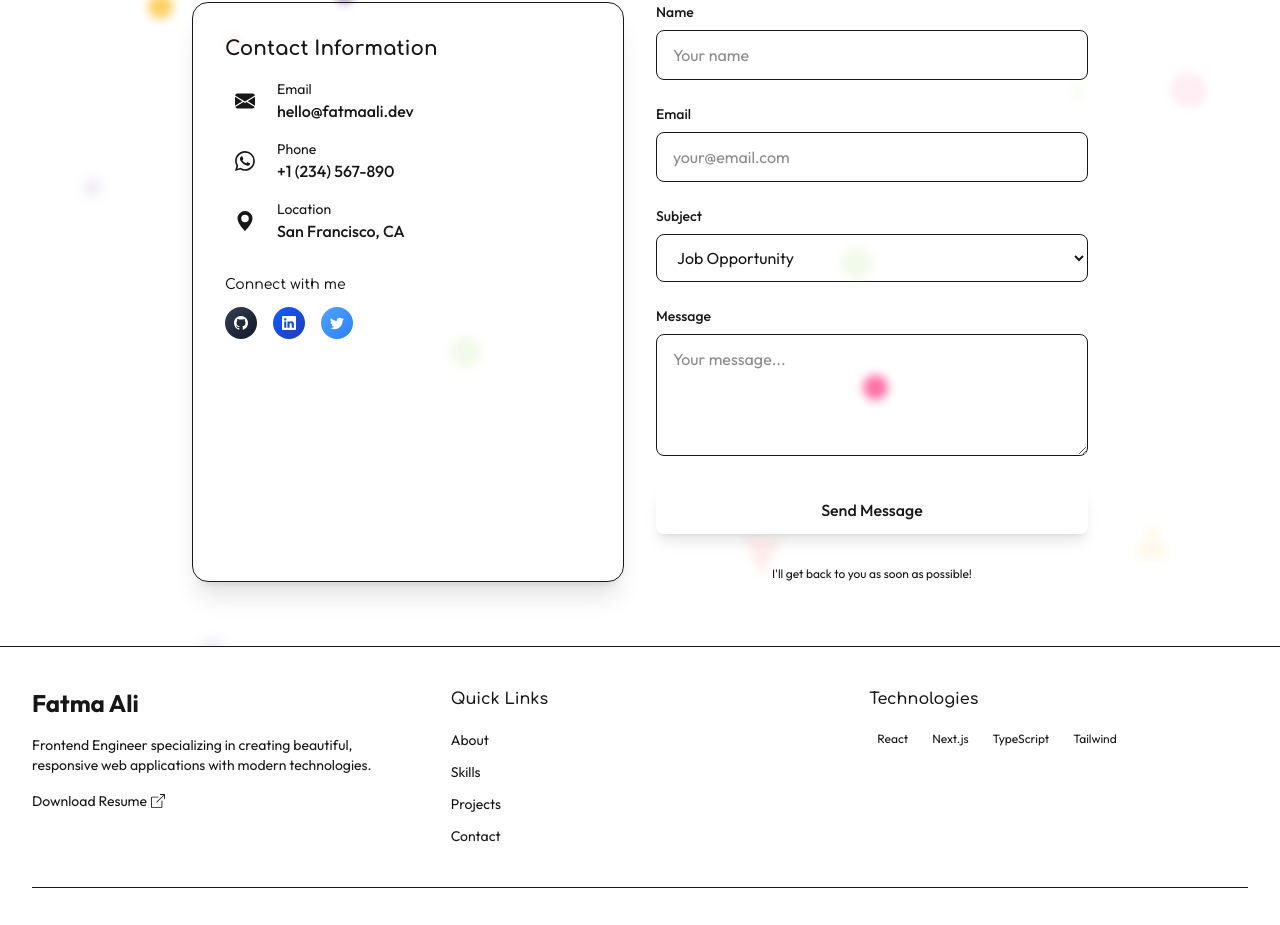
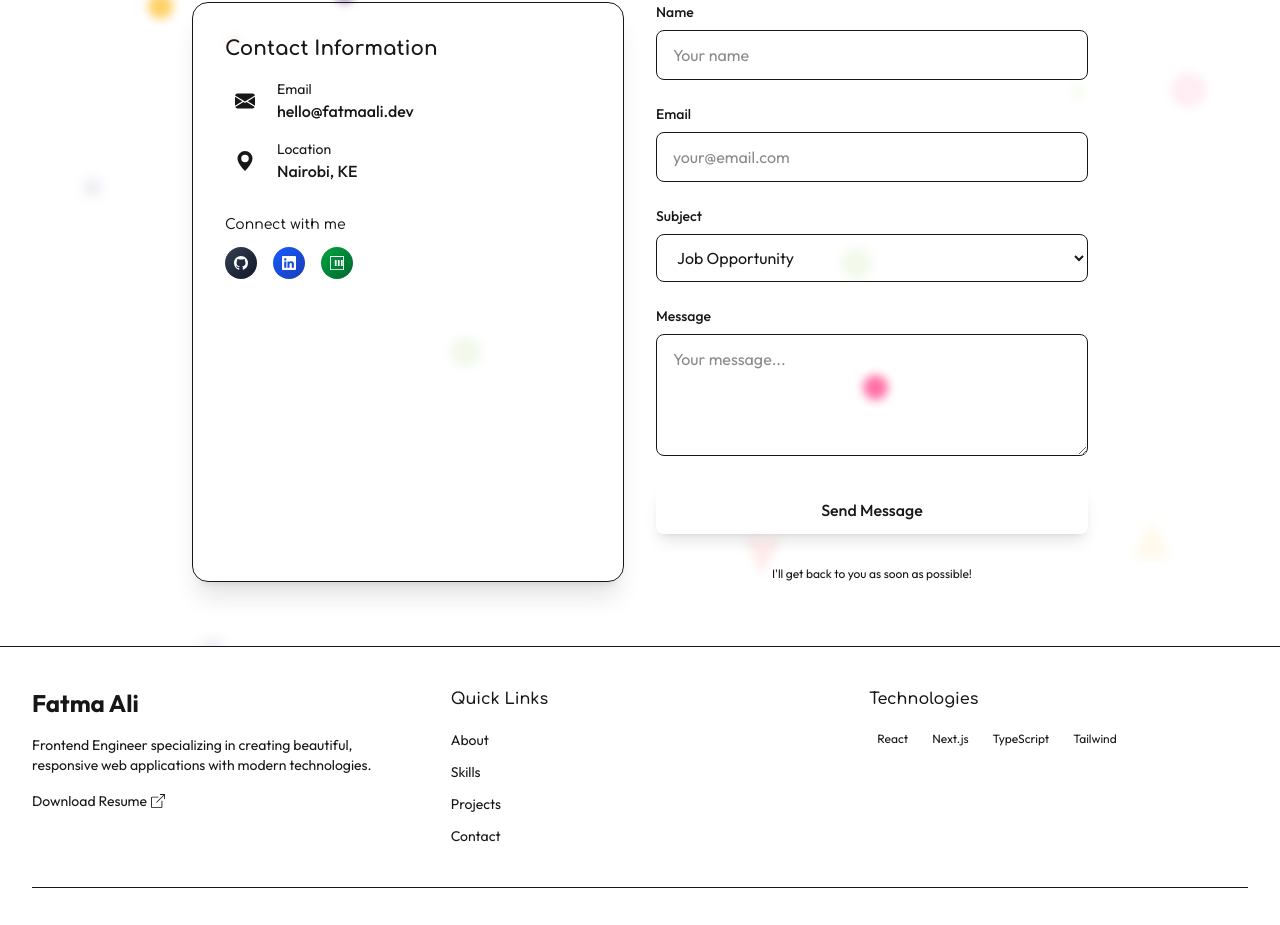
Before and after one commit to fatmali/fatmaali.dev, a Next.js app: page / in a window 1280 px wide. Shown: the part 1965-2890 px from the top of the page. Built offline with nearby package versions, Linux system fonts and the light colour scheme.

Commit message:
Bug fixes

```diff
--- a/src/app/page.tsx
+++ b/src/app/page.tsx
@@ -961,29 +961,6 @@ export default function Home() {
                   </div>
 
                   <div className="flex items-center space-x-3">
-                    <div className="w-10 h-10 rounded-full bg-secondary/10 flex items-center justify-center text-secondary">
-                      <svg
-                        xmlns="http://www.w3.org/2000/svg"
-                        width="20"
-                        height="20"
-                        fill="currentColor"
-                        viewBox="0 0 16 16"
-                      >
-                        <path d="M13.601 2.326A7.854 7.854 0 0 0 7.994 0C3.627 0 .068 3.558.064 7.926c0 1.399.366 2.76 1.057 3.965L0 16l4.204-1.102a7.933 7.933 0 0 0 3.79.965h.004c4.368 0 7.926-3.558 7.93-7.93A7.898 7.898 0 0 0 13.6 2.326zM7.994 14.521a6.573 6.573 0 0 1-3.356-.92l-.24-.144-2.494.654.666-2.433-.156-.251a6.56 6.56 0 0 1-1.007-3.505c0-3.626 2.957-6.584 6.591-6.584a6.56 6.56 0 0 1 4.66 1.931 6.557 6.557 0 0 1 1.928 4.66c-.004 3.639-2.961 6.592-6.592 6.592zm3.615-4.934c-.197-.099-1.17-.578-1.353-.646-.182-.065-.315-.099-.445.099-.133.197-.513.646-.627.775-.114.133-.232.148-.43.05-.197-.1-.836-.308-1.592-.985-.59-.525-.985-1.175-1.103-1.372-.114-.198-.011-.304.088-.403.087-.088.197-.232.296-.346.1-.114.133-.198.198-.33.065-.134.034-.248-.015-.347-.05-.099-.445-1.076-.612-1.47-.16-.389-.323-.335-.445-.34-.114-.007-.247-.007-.38-.007a.729.729 0 0 0-.529.247c-.182.198-.691.677-.691 1.654 0 .977.71 1.916.81 2.049.098.133 1.394 2.132 3.383 2.992.47.205.84.326 1.129.418.475.152.904.129 1.246.08.38-.058 1.171-.48 1.338-.943.164-.464.164-.86.114-.943-.049-.084-.182-.133-.38-.232z" />
-                      </svg>
-                    </div>
-                    <div>
-                      <p className="text-sm text-muted-foreground">Phone</p>
-                      <a
-                        href="tel:+1234567890"
-                        className="font-medium hover:text-secondary transition-colors"
-                      >
-                        +1 (234) 567-890
-                      </a>
-                    </div>
-                  </div>
-
-                  <div className="flex items-center space-x-3">
                     <div className="w-10 h-10 rounded-full bg-accent/10 flex items-center justify-center text-accent">
                       <svg
                         xmlns="http://www.w3.org/2000/svg"
@@ -997,7 +974,7 @@ export default function Home() {
                     </div>
                     <div>
                       <p className="text-sm text-muted-foreground">Location</p>
-                      <span className="font-medium">San Francisco, CA</span>
+                      <span className="font-medium">Nairobi, KE</span>
                     </div>
                   </div>
                 </div>
@@ -1010,21 +987,26 @@ export default function Home() {
                         name: "GitHub",
                         icon: "M8 0C3.58 0 0 3.58 0 8c0 3.54 2.29 6.53 5.47 7.59.4.07.55-.17.55-.38 0-.19-.01-.82-.01-1.49-2.01.37-2.53-.49-2.69-.94-.09-.23-.48-.94-.82-1.13-.28-.15-.68-.52-.01-.53.63-.01 1.08.58 1.23.82.72 1.21 1.87.87 2.33.66.07-.52.28-.87.51-1.07-1.78-.2-3.64-.89-3.64-3.95 0-.87.31-1.59.82-2.15-.08-.2-.36-1.02.08-2.12 0 0 .67-.21 2.2.82.64-.18 1.32-.27 2-.27.68 0 1.36.09 2 .27 1.53-1.04 2.2-.82 2.2-.82.44 1.1.16 1.92.08 2.12.51.56.82 1.27.82 2.15 0 3.07-1.87 3.75-3.65 3.95.29.25.54.73.54 1.48 0 1.07-.01 1.93-.01 2.2 0 .21.15.46.55.38A8.012 8.012 0 0 0 16 8c0-4.42-3.58-8-8-8z",
                         color: "from-gray-700 to-gray-900",
+                        url: "https://github.com/fatmali"
                       },
                       {
                         name: "LinkedIn",
                         icon: "M0 1.146C0 .513.526 0 1.175 0h13.65C15.474 0 16 .513 16 1.146v13.708c0 .633-.526 1.146-1.175 1.146H1.175C.526 16 0 15.487 0 14.854V1.146zm4.943 12.248V6.169H2.542v7.225h2.401zm-1.2-8.212c.837 0 1.358-.554 1.358-1.248-.015-.709-.52-1.248-1.342-1.248-.822 0-1.359.54-1.359 1.248 0 .694.521 1.248 1.327 1.248h.016zm4.908 8.212V9.359c0-.216.016-.432.08-.586.173-.431.568-.878 1.232-.878.869 0 1.216.662 1.216 1.634v3.865h2.401V9.25c0-2.22-1.184-3.252-2.764-3.252-1.274 0-1.845.7-2.165 1.193v.025h-.016a5.54 5.54 0 0 1 .016-.025V6.169h-2.4c.03.678 0 7.225 0 7.225h2.4z",
                         color: "from-blue-600 to-blue-800",
+                        url: "https://www.linkedin.com/in/fatmaali/"
                       },
                       {
-                        name: "Twitter",
-                        icon: "M5.026 15c6.038 0 9.341-5.003 9.341-9.334 0-.14 0-.282-.006-.422A6.685 6.685 0 0 0 16 3.542a6.658 6.658 0 0 1-1.889.518 3.301 3.301 0 0 0 1.447-1.817 6.533 6.533 0 0 1-2.087.793A3.286 3.286 0 0 0 7.875 6.03a9.325 9.325 0 0 1-6.767-3.429 3.289 3.289 0 0 0 1.018 4.382A3.323 3.323 0 0 1 .64 6.575v.045a3.288 3.288 0 0 0 2.632 3.218 3.203 3.203 0 0 1-.865.115 3.23 3.23 0 0 1-.614-.057 3.283 3.283 0 0 0 3.067 2.277A6.588 6.588 0 0 1 .78 13.58a6.32 6.32 0 0 1-.78-.045A9.344 9.344 0 0 0 5.026 15z",
-                        color: "from-blue-400 to-blue-500",
-                      },
+                        name: "Medium",
+                        icon: "M16 0H0v16h16V0zm-1 15H1V1h14v14zM5.5 4.5h2v7h-2v-7zm3.5 0h2v7h-2v-7zm3.5 0h2v7h-2v-7z",
+                        color: "from-green-600 to-green-800",
+                        url: "https://medium.com/@fatmali"
+                      }
                     ].map((platform) => (
                       <motion.a
                         key={platform.name}
-                        href="#"
+                        href={platform.url}
+                        target="_blank"
+                        rel="noopener noreferrer"
                         whileHover={{ y: -3, scale: 1.1 }}
                         whileTap={{ scale: 0.95 }}
                         className={`flex items-center justify-center w-8 h-8 rounded-full bg-gradient-to-br ${platform.color} text-white`}
--- a/src/components/geometric-shapes.tsx
+++ b/src/components/geometric-shapes.tsx
@@ -1,6 +1,6 @@
 "use client";
 
-import { useEffect, useState } from "react";
+import { useEffect, useMemo, useState } from "react";
 
 type Shape = {
   id: number;
@@ -35,7 +35,7 @@ export function GeometricShapes({
   const [shapes, setShapes] = useState<Shape[]>([]);
 
   // Colors from your theme
-  const colors = [
+  const colors = useMemo(() => [
     "var(--fun-pink)",
     "var(--fun-purple)",
     "var(--fun-blue)",
@@ -43,16 +43,16 @@ export function GeometricShapes({
     "var(--primary)",
     "var(--secondary)",
     "var(--accent)"
-  ];
+  ], []);
 
   // Animations from your CSS
-  const animations = [
+  const animations = useMemo(() => [
     "animate-float",
     "animate-pulse-slow",
     "animate-spin-slow",
     "animate-ping-slow",
     "animate-wiggle"
-  ];
+  ], []);
 
   useEffect(() => {
     const generateShapes = () => {
@@ -101,7 +101,7 @@ export function GeometricShapes({
       window.addEventListener("resize", generateShapes);
       return () => window.removeEventListener("resize", generateShapes);
     }
-  }, [density, section, maxSize, minSize, colors.length, animations.length]);
+  }, [density, section, maxSize, minSize, colors.length, animations.length, colors, animations]);
 
   return (
     <div className={`${fixed ? 'fixed' : 'absolute'} inset-0 overflow-hidden pointer-events-none z-0 ${className}`}>
```
